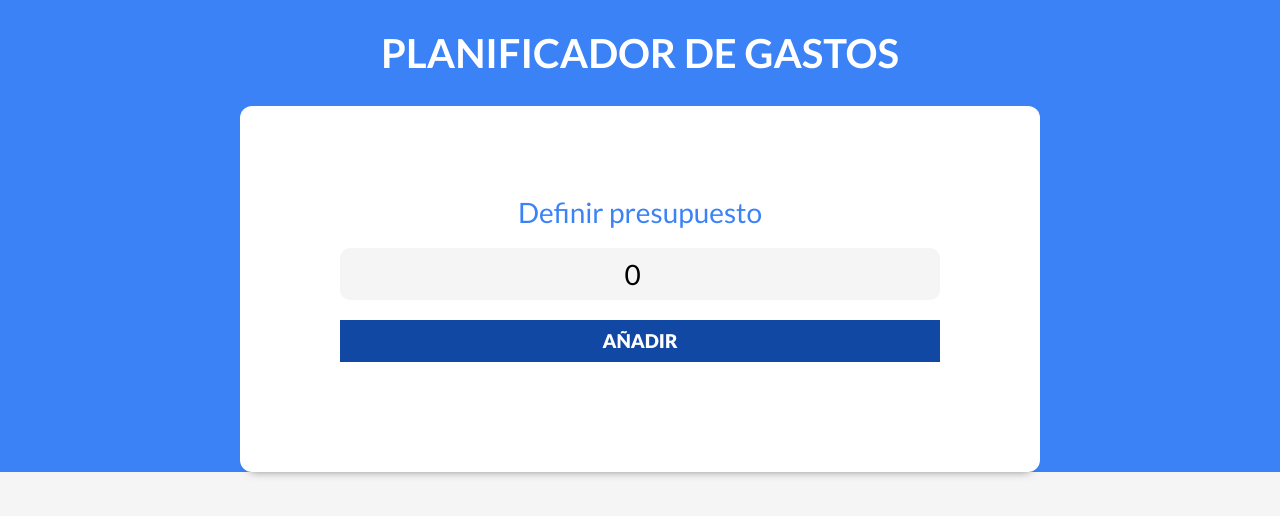
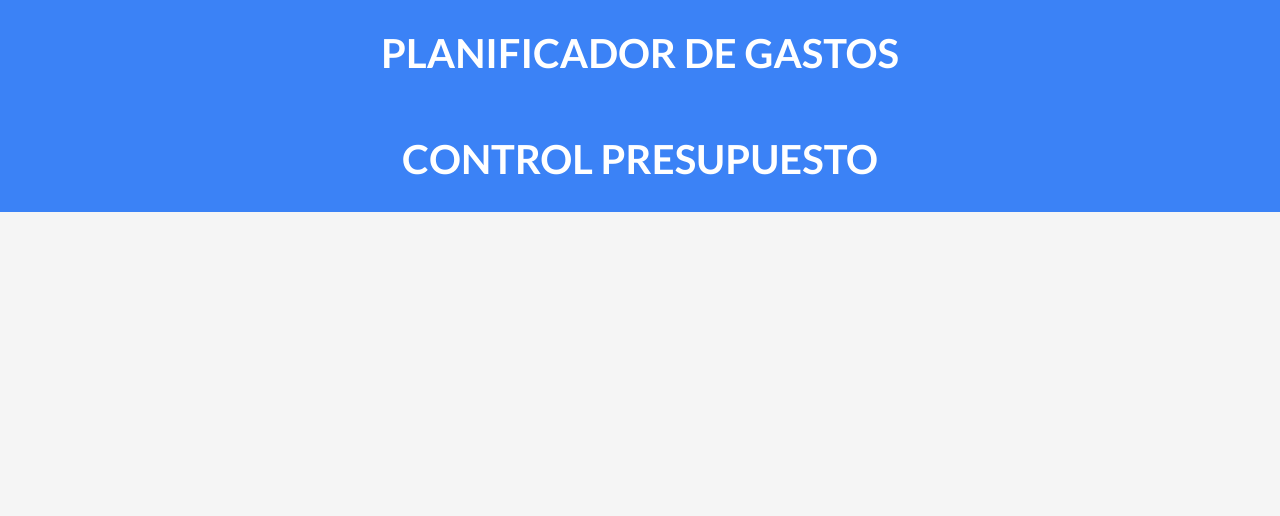
Before and after one commit to Hernan1ro/budget-control-app, a React (Vite) app: page / in a window 1280 px wide. Both pictures are taken after a click on the input "Añadir". Shown: the top 516 px of the page. Built offline with nearby package versions, Linux system fonts and the light colour scheme.

Commit message:
showing the expenses component conditionally

```diff
--- a/src/App.jsx
+++ b/src/App.jsx
@@ -3,9 +3,15 @@ import Header from "./components/Header";
 
 function App() {
   const [presupuesto, setPresupuesto] = useState(0);
+  const [isValidPresupuesto, setIsvalidPresupuesto] = useState(false);
   return (
     <div>
-      <Header presupuesto={presupuesto} setPresupuesto={setPresupuesto} />
+      <Header
+        presupuesto={presupuesto}
+        setPresupuesto={setPresupuesto}
+        isValidPresupuesto={isValidPresupuesto}
+        setIsvalidPresupuesto={setIsvalidPresupuesto}
+      />
     </div>
   );
 }
--- a/src/components/Header.jsx
+++ b/src/components/Header.jsx
@@ -1,13 +1,23 @@
 import NuevoPresupuesto from "./NuevoPresupuesto";
 
-const Header = ({ presupuesto, setPresupuesto }) => {
+const Header = ({
+  presupuesto,
+  setPresupuesto,
+  setIsvalidPresupuesto,
+  isValidPresupuesto,
+}) => {
   return (
     <header>
       <h1>Planificador de gastos</h1>
-      <NuevoPresupuesto
-        presupuesto={presupuesto}
-        setPresupuesto={setPresupuesto}
-      />
+      {isValidPresupuesto ? (
+        <h1>Control Presupuesto</h1>
+      ) : (
+        <NuevoPresupuesto
+          presupuesto={presupuesto}
+          setPresupuesto={setPresupuesto}
+          setIsvalidPresupuesto={setIsvalidPresupuesto}
+        />
+      )}
     </header>
   );
 };
--- a/src/components/NuevoPresupuesto.jsx
+++ b/src/components/NuevoPresupuesto.jsx
@@ -1,16 +1,21 @@
 import { useState } from "react";
 import Mensaje from "./Mensaje";
 
-const NuevoPresupuesto = ({ presupuesto, setPresupuesto }) => {
+const NuevoPresupuesto = ({
+  presupuesto,
+  setPresupuesto,
+  setIsvalidPresupuesto,
+}) => {
   const [mensaje, setMensaje] = useState();
 
   const handlePresupuesto = (e) => {
     e.preventDefault();
-    if (Number(presupuesto) < 0) {
+    if (presupuesto < 0) {
       setMensaje("No es un presupueto válido");
-    } else {
-      console.log("Presupuesto establecido");
+      return;
     }
+    setMensaje("");
+    setIsvalidPresupuesto(true);
   };
 
   return (
@@ -20,7 +25,7 @@ const NuevoPresupuesto = ({ presupuesto, setPresupuesto }) => {
           <label htmlFor="">Definir presupuesto</label>
           <input
             value={presupuesto}
-            onChange={(e) => setPresupuesto(e.target.value)}
+            onChange={(e) => setPresupuesto(Number(e.target.value))}
             placeholder="Añade tu presupuesto"
             type="number"
             className="nuevo-presupuesto"
```
